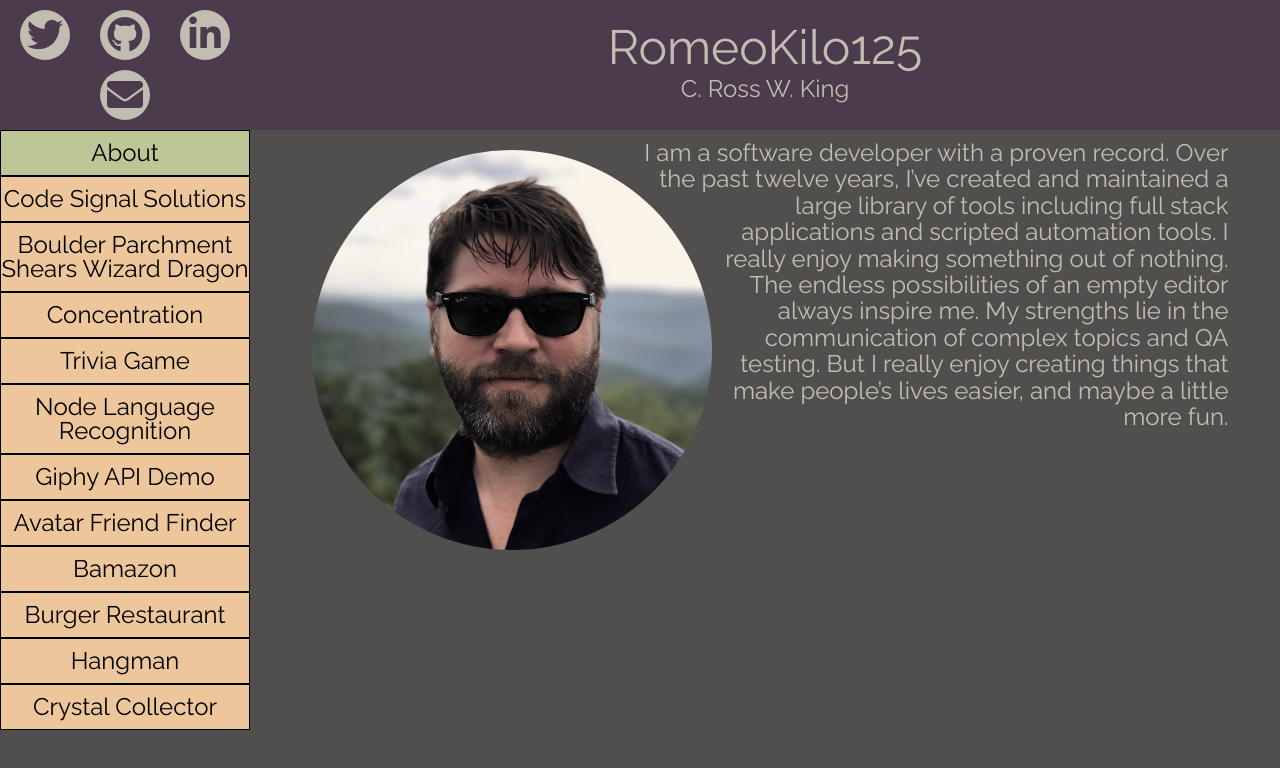
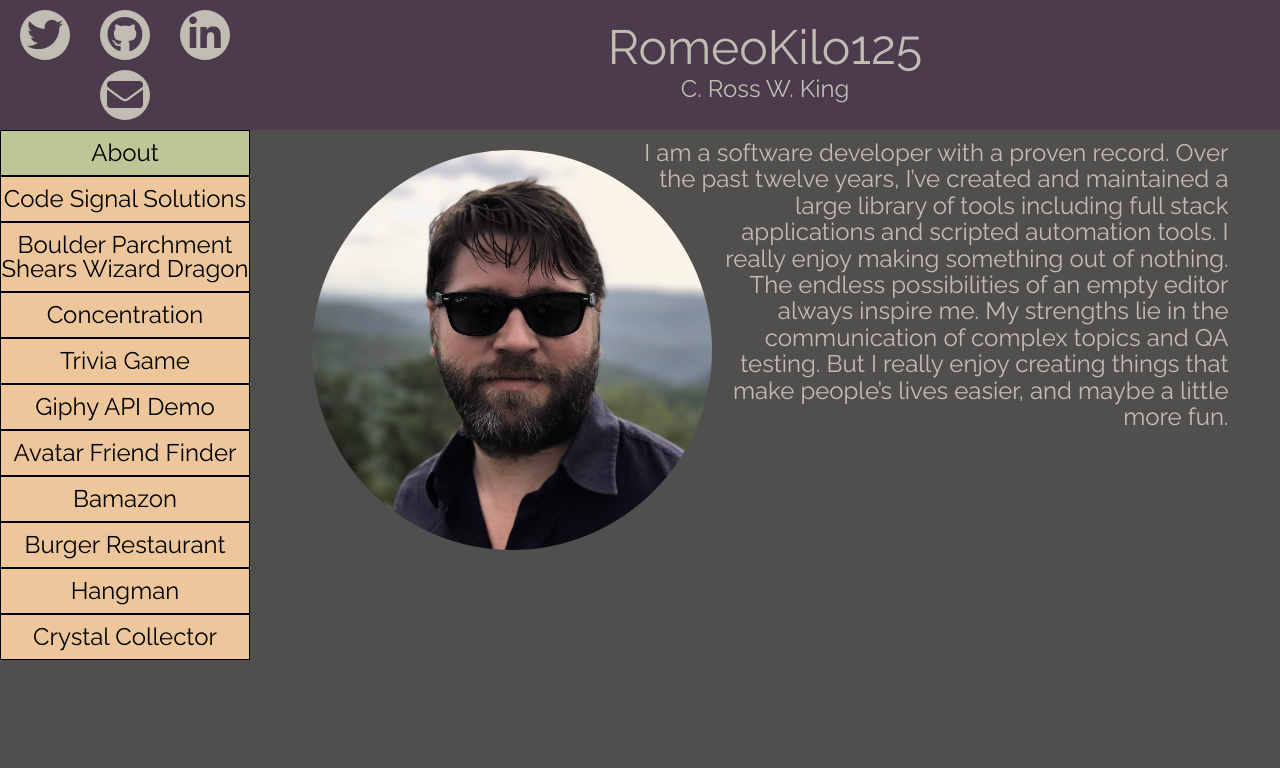
Before and after one commit to RomeoKilo125/RomeoKilo125.github.io, a React (Create React App) app: page / in a window 1280 px wide. Shown: the top 768 px of the page. Built offline with nearby package versions, Linux system fonts and the light colour scheme.

Commit message:
removed node search bots temporarily until repairs can be effected

```diff
--- a/src/data/projects.json
+++ b/src/data/projects.json
@@ -25,13 +25,6 @@
     "liveLink": "https://RomeoKilo125.github.io/trivia-game/",
     "description": "A trivia game in the style of Who Wants to be a Millionaire",
     "thumbnail": "https://youtu.be/yXJDg8jmvag"
-  },
-  {
-    "name": "Node Language Recognition",
-    "codeLink": "https://github.com/RomeoKilo125/liri",
-    "liveLink": "",
-    "description": "A basic twitter bot",
-    "thumbnail": "http://placehold.jp/24/cc9999/993333/500x500.png"
   },
   {
     "name": "Giphy API Demo",
```
Also changed, not shown: src/data/project-staging.js (+7 -0 lines).
